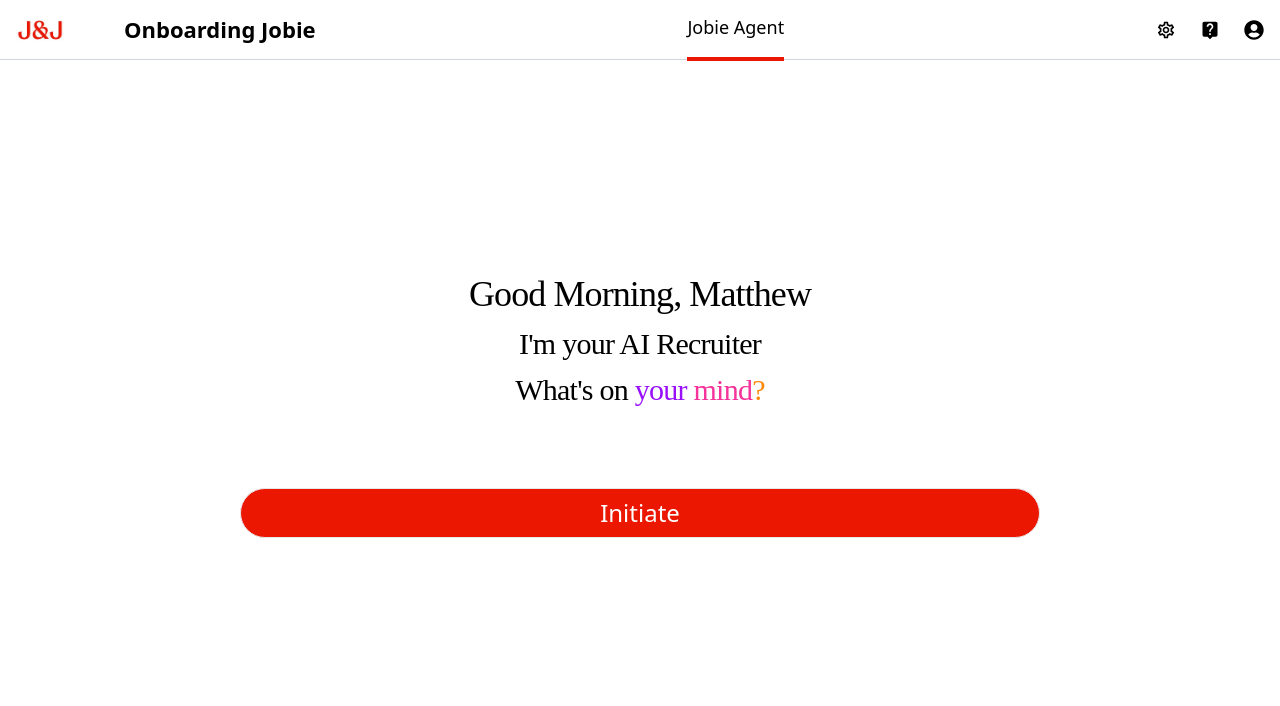
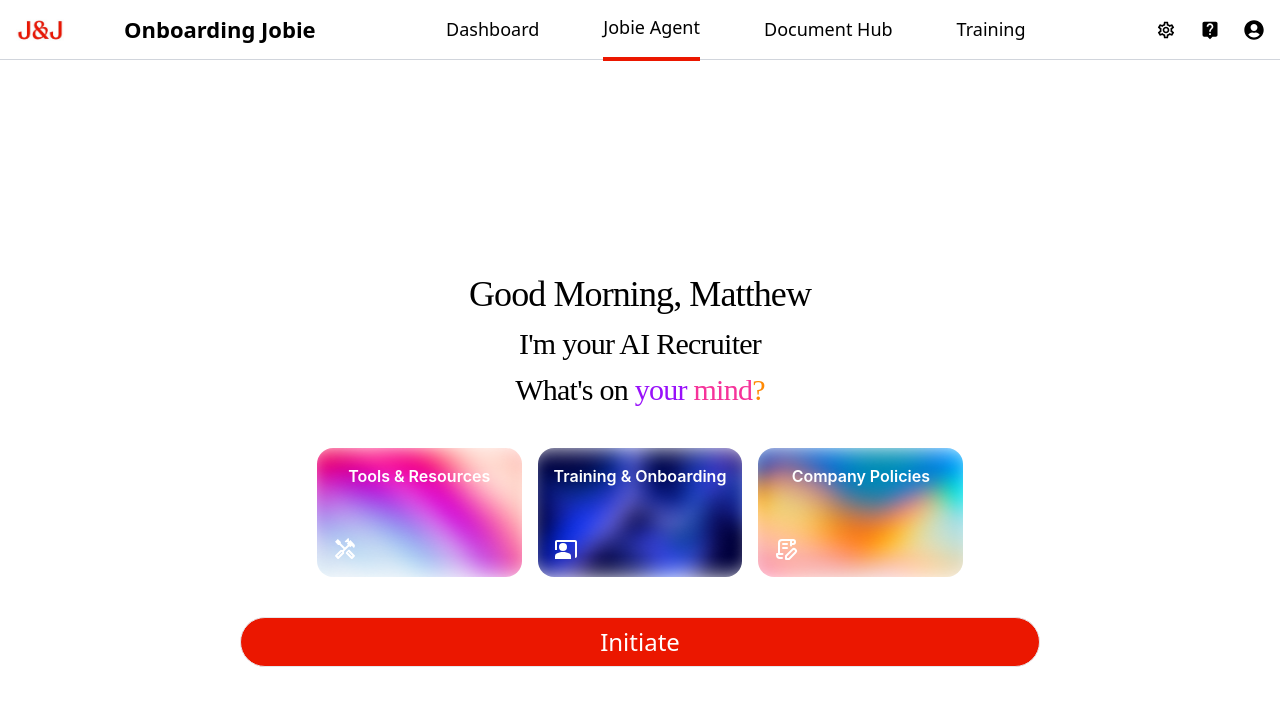
Before and after one commit to Sweetdesignhub/OnboardingAI, a React (Vite) app: page /chatAvatar in a window 1280 px wide. Shown: the top 706 px of the page. Built offline with nearby package versions, Linux system fonts and the light colour scheme; grey boxes are pictures that could not be loaded.

Commit message:
Added Routes

```diff
--- a/src/App.jsx
+++ b/src/App.jsx
@@ -17,10 +17,10 @@ function App() {
       <Router>
         <Header />
         <Routes>
-          {/* <Route path="/dashboard" element={<Dashboard />} /> */}
+          <Route path="/dashboard" element={<Dashboard />} />
           <Route path="/chatAvatar" element={<ChatAvatar />} />
-          {/* <Route path="/documents" element={<Documents />} /> */}
-          {/* <Route path="/training" element={<Training />} /> */}
+          <Route path="/documents" element={<Documents />} />
+          <Route path="/training" element={<Training />} />
 
           <Route path="*" element={<Navigate to="/chatAvatar" replace />} />
         </Routes>
--- a/src/components/Header.jsx
+++ b/src/components/Header.jsx
@@ -30,7 +30,7 @@ export default function Header() {
 
       {/* Middle section with tabs */}
       <div className="flex items-center space-x-12 sm:space-x-14 md:space-x-16">
-        {/* <Link
+        <Link
           to="/dashboard"
           className={`font-medium text-lg py-4 leading-[150%] tracking-none text-center cursor-pointer ${
             location.pathname === "/dashboard"
@@ -39,7 +39,7 @@ export default function Header() {
           }`}
         >
           Dashboard
-        </Link> */}
+        </Link>
         <Link
           to="/chatAvatar"
           className={`font-medium text-lg py-4 leading-[150%] tracking-none text-center cursor-pointer ${
@@ -50,7 +50,7 @@ export default function Header() {
         >
           Jobie Agent
         </Link>
-        {/* <Link
+        <Link
           to="/documents"
           className={`font-medium text-lg py-4 leading-[150%] tracking-none text-center cursor-pointer ${
             location.pathname === "/documents"
@@ -69,7 +69,7 @@ export default function Header() {
           }`}
         >
           Training
-        </Link> */}
+        </Link>
       </div>
 
       {/* Right section with icons */}
--- a/src/pages/ChatAvatar.jsx
+++ b/src/pages/ChatAvatar.jsx
@@ -136,7 +136,7 @@ ${static_knowledge}
               </p>
             </div>
 
-            {/* <div className="grid grid-cols-1 sm:grid-cols-2 md:grid-cols-3 gap-4 w-full max-w-4xl">
+            <div className="grid grid-cols-1 sm:grid-cols-2 md:grid-cols-3 gap-4 w-full max-w-4xl">
               <div
                 className="relative p-4 text-white cursor-pointer bg-cover bg-center rounded-2xl w-full max-w-[200px] h-[100px] sm:max-w-[226px] sm:h-[129px] flex flex-col justify-between items-center mx-auto"
                 style={{ backgroundImage: `url(${frame1})` }}
@@ -181,7 +181,7 @@ ${static_knowledge}
                   <TbContract className="h-4 w-4 sm:h-5 sm:w-5 md:h-6 md:w-6" />
                 </div>
               </div>
-            </div> */}
+            </div>
           </div>
         )}
 
```
